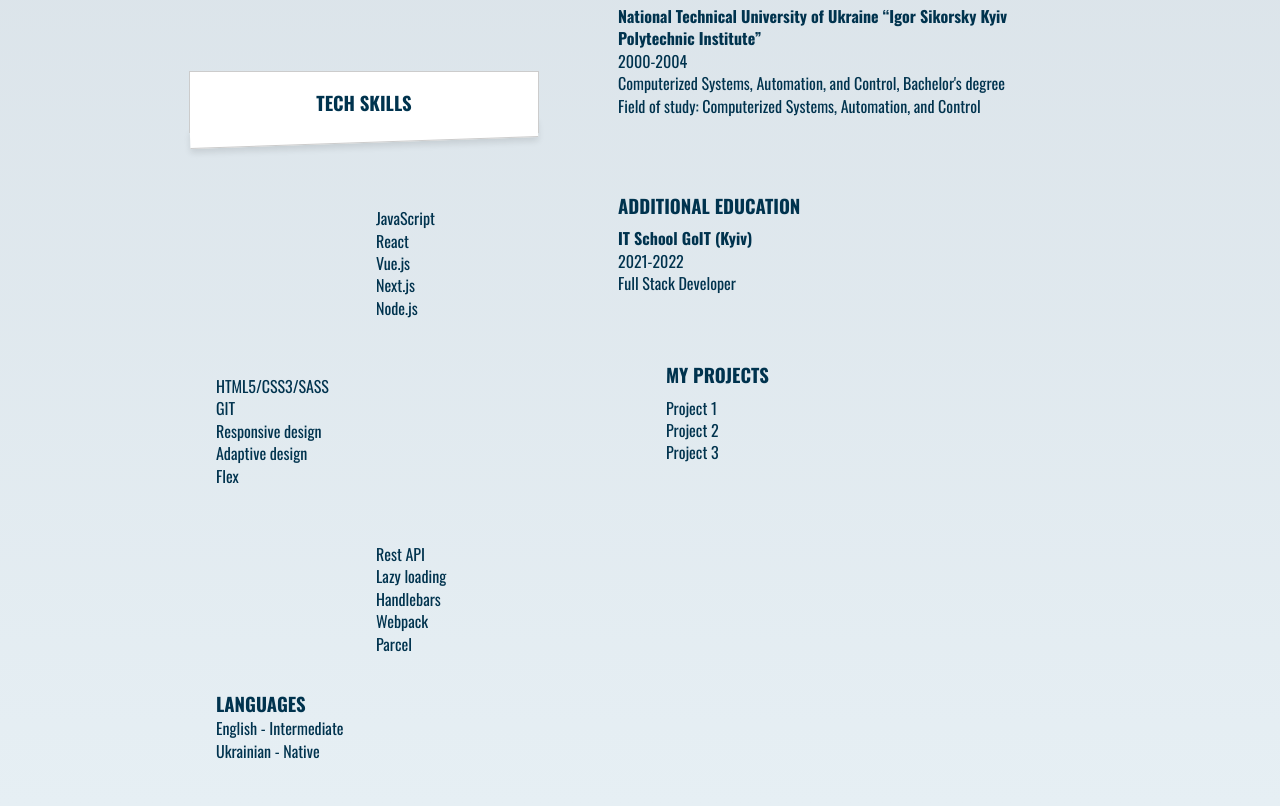
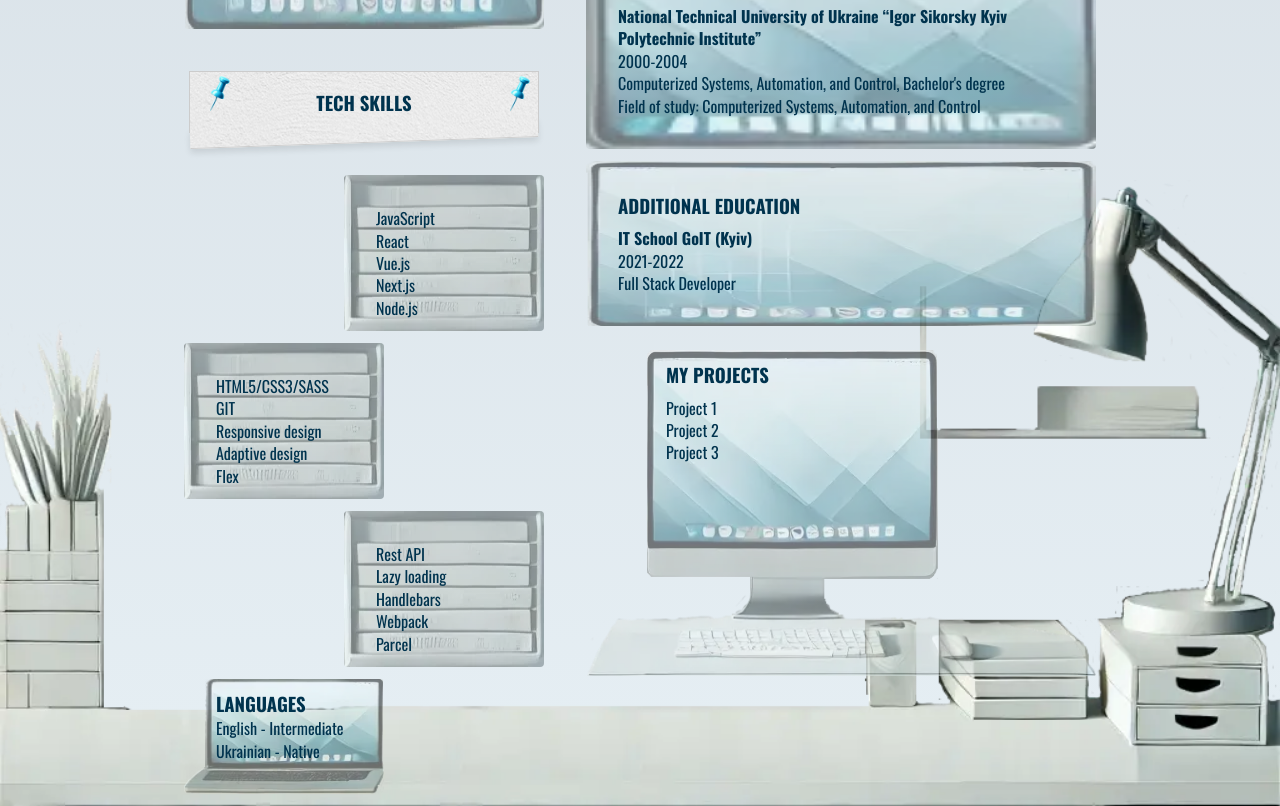
Before and after one commit to nadiiahonchar1/portfolio, a plain HTML site: page index.html in a window 1280 px wide. Shown: the part 962-1768 px from the top of the page. Drawn offline with nearby package versions, Linux system fonts and the light colour scheme.

Commit message:
fixed links

```diff
--- a/css/styles.css
+++ b/css/styles.css
@@ -52,7 +52,7 @@ h6 {
 .table {
   width: 100%;
   min-height: 100vh;
-  background-image: url('./assets/table.webp');
+  background-image: url('../assets/table.webp');
   background-size: contain;
   background-repeat: no-repeat;
   background-position: center bottom;
@@ -73,7 +73,7 @@ h6 {
   max-width: 350px;
 
   background: white;
-  background-image: url('./assets/white-wall.webp');
+  background-image: url('../assets/white-wall.webp');
   padding: 20px;
   border-top: 1px solid #ccc;
   border-left: 1px solid #ccc;
@@ -94,7 +94,7 @@ h6 {
   width: 100%;
   height: 20px;
   background: white;
-  background-image: url('./assets/white-wall.webp');
+  background-image: url('../assets/white-wall.webp');
   border-bottom: 1px solid #ccc;
   box-shadow: 0 4px 6px rgba(0, 0, 0, 0.1);
   transform: rotate(-2deg);
@@ -104,7 +104,7 @@ h6 {
 .knopka {
   position: absolute;
   display: block;
-  background-image: url('./assets/knopka2.webp');
+  background-image: url('../assets/knopka2.webp');
   background-size: contain;
   background-repeat: no-repeat;
   width: 20px;
@@ -125,7 +125,7 @@ h6 {
   width: 45vmin;
   height: auto;
   padding: 4px;
-  background-image: url('./assets/descP.webp');
+  background-image: url('../assets/descP.webp');
   background-size: cover;
   background-repeat: no-repeat;
   border-radius: 4px;
@@ -177,7 +177,7 @@ img {
   left: 0;
   width: 100%;
   height: 100%;
-  background-image: url('./assets/planshet.webp');
+  background-image: url('../assets/planshet.webp');
   background-size: 100% 100%;
   background-repeat: no-repeat;
   opacity: 0.5;
@@ -191,7 +191,7 @@ img {
   left: 0;
   width: 100%;
   height: 100%;
-  background-image: url('./assets/comp.webp');
+  background-image: url('../assets/comp.webp');
   background-size: 100% 100%;
   background-repeat: no-repeat;
   opacity: 0.5;
@@ -266,7 +266,7 @@ img {
   left: 0;
   width: 100%;
   height: 100%;
-  background-image: url('./assets/books.webp');
+  background-image: url('../assets/books.webp');
   background-size: 200px 100%;
   background-repeat: no-repeat;
   opacity: 0.5;
@@ -303,7 +303,7 @@ img {
   left: 0;
   width: 100%;
   height: 100%;
-  background-image: url('./assets/laprop.webp');
+  background-image: url('../assets/laprop.webp');
   background-size: 200px 100%;
   background-repeat: no-repeat;
   opacity: 0.5;
@@ -318,7 +318,7 @@ img {
   left: 0;
   width: 100%;
   height: 100%;
-  background-image: url('./assets/desc.webp');
+  background-image: url('../assets/desc.webp');
   background-size: 100% 100%;
   background-repeat: no-repeat;
   opacity: 0.5;
```
